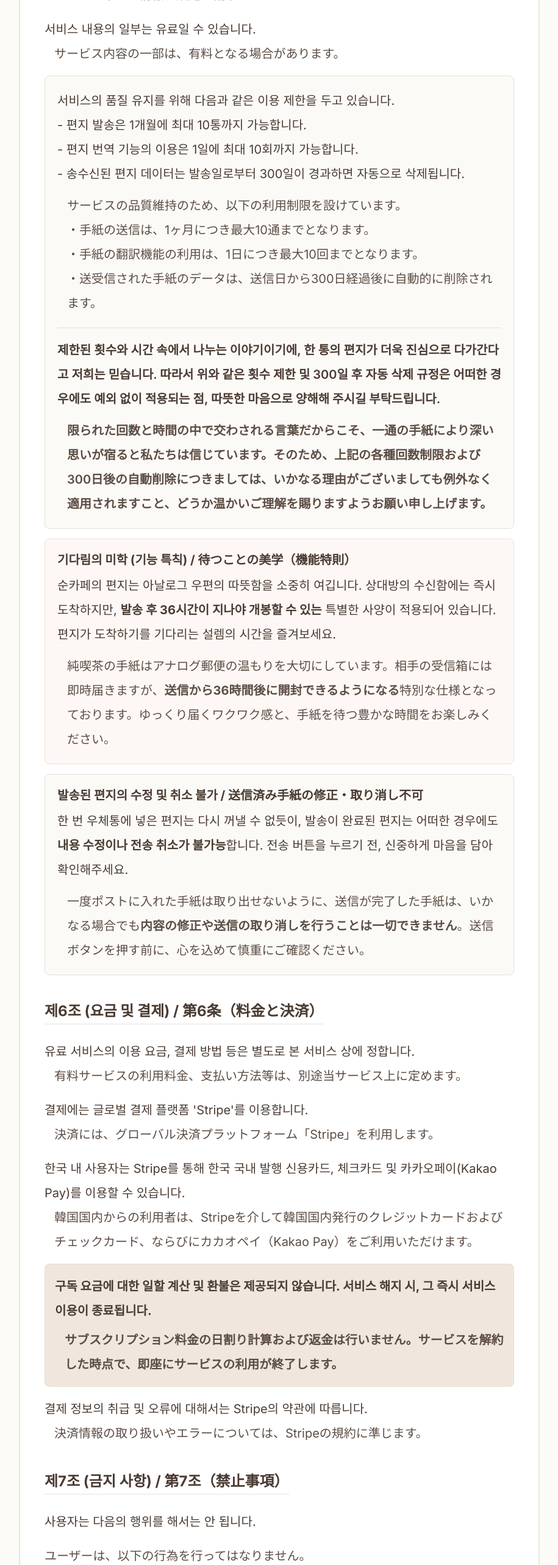
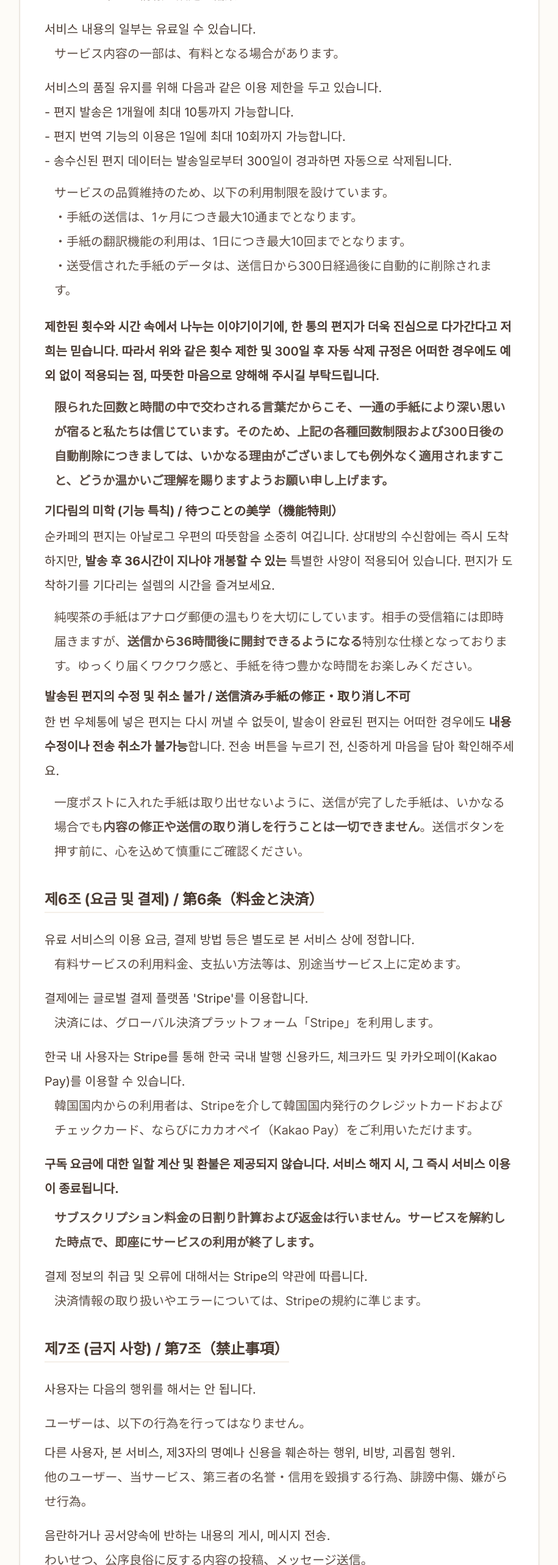
Before and after one commit to pen-pal-mvp/sun-cafe, a Next.js app: page /terms in a window 1280 px wide. Shown: the part 2820-5386 px from the top of the page at 61% size, without its empty margins (182-1097 px from the left). Built offline with nearby package versions, Linux system fonts and the light colour scheme; no server answers.

Commit message:
Flatten terms design

```diff
--- a/src/app/terms/page.tsx
+++ b/src/app/terms/page.tsx
@@ -215,7 +215,6 @@ export default function Terms() {
             <section>
               <h3 className="text-2xl font-bold text-[#4a3b32] mb-3 border-b-2 border-[#f4efe8] inline-block pb-1">제5조 (서비스의 내용) / 第5条（サービスの内容）</h3>
               <div className="space-y-4 mt-3">
-                {/* 💡 番号を削除し、デザインを統一 */}
                 <div>
                   <p className="text-[#4a3b32]">본 서비스는 다음과 같은 기능을 제공합니다.
                     <br/>- 다른 사용자의 프로필 열람
@@ -232,7 +231,9 @@ export default function Terms() {
                   <p className="text-[#4a3b32]">서비스 내용의 일부는 유료일 수 있습니다.</p>
                   <p className="text-[#5c4d44] ml-4">サービス内容の一部は、有料となる場合があります。</p>
                 </div>
-                <div className="bg-[#fcfaf7] p-5 border border-[#e6dfd5] rounded-lg mt-4">
+
+                {/* 💡 背景色や枠線を消してフラット化 */}
+                <div className="mt-4">
                   <p className="text-[#4a3b32]">서비스의 품질 유지를 위해 다음과 같은 이용 제한을 두고 있습니다.
                     <br/>- 편지 발송은 1개월에 최대 10통까지 가능합니다.
                     <br/>- 편지 번역 기능의 이용은 1일에 최대 10회까지 가능합니다.
@@ -243,7 +244,7 @@ export default function Terms() {
                     <br/>・手紙の翻訳機能の利用は、1日につき最大10回までとなります。
                     <br/>・送受信された手紙のデータは、送信日から300日経過後に自動的に削除されます。
                   </p>
-                  <div className="mt-5 pt-4 border-t border-[#e6dfd5]">
+                  <div className="mt-5">
                     <p className="text-[#4a3b32] font-semibold">
                       제한된 횟수와 시간 속에서 나누는 이야기이기에, 한 통의 편지가 더욱 진심으로 다가간다고 저희는 믿습니다. 따라서 위와 같은 횟수 제한 및 300일 후 자동 삭제 규정은 어떠한 경우에도 예외 없이 적용되는 점, 따뜻한 마음으로 양해해 주시길 부탁드립니다.
                     </p>
@@ -252,7 +253,8 @@ export default function Terms() {
                     </p>
                   </div>
                 </div>
-                <div className="bg-[#fdf8f5] p-5 border border-[#f4dfd0] rounded-lg mt-4">
+
+                <div className="mt-4">
                   <p className="text-[#4a3b32] font-bold text-xl mb-2">기다림의 미학 (기능 특칙) / 待つことの美学（機能特則）</p>
                   <p className="text-[#4a3b32]">
                     순카페의 편지는 아날로그 우편의 따뜻함을 소중히 여깁니다. 상대방의 수신함에는 즉시 도착하지만, <b>발송 후 36시간이 지나야 개봉할 수 있는</b> 특별한 사양이 적용되어 있습니다. 편지가 도착하기를 기다리는 설렘의 시간을 즐겨보세요.
@@ -261,7 +263,8 @@ export default function Terms() {
                     純喫茶の手紙はアナログ郵便の温もりを大切にしています。相手の受信箱には即時届きますが、<b>送信から36時間後に開封できるようになる</b>特別な仕様となっております。ゆっくり届くワクワク感と、手紙を待つ豊かな時間をお楽しみください。
                   </p>
                 </div>
-                <div className="bg-[#fcfaf7] p-5 border border-[#e6dfd5] rounded-lg mt-4">
+
+                <div className="mt-4">
                   <p className="text-[#4a3b32] font-bold text-xl mb-2">발송된 편지의 수정 및 취소 불가 / 送信済み手紙の修正・取り消し不可</p>
                   <p className="text-[#4a3b32]">
                     한 번 우체통에 넣은 편지는 다시 꺼낼 수 없듯이, 발송이 완료된 편지는 어떠한 경우에도 <b>내용 수정이나 전송 취소가 불가능</b>합니다. 전송 버튼을 누르기 전, 신중하게 마음을 담아 확인해주세요.
@@ -289,7 +292,8 @@ export default function Terms() {
                   <p className="text-[#5c4d44] ml-4">韓国国内からの利用者は、Stripeを介して韓国国内発行のクレジットカードおよびチェックカード、ならびにカカオペイ（Kakao Pay）をご利用いただけます。</p>
                 </div>
 
-                <div className="bg-[#f0e6dd] p-4 border border-[#e6dfd5] rounded-lg mt-4">
+                {/* 💡 背景色や枠線を消してフラット化 */}
+                <div className="mt-4">
                   <p className="text-[#4a3b32] font-bold">구독 요금에 대한 일할 계산 및 환불은 제공되지 않습니다. 서비스 해지 시, 그 즉시 서비스 이용이 종료됩니다.</p>
                   <p className="text-[#5c4d44] ml-4 mt-2 font-bold">サブスクリプション料金の日割り計算および返金は行いません。サービスを解約した時点で、即座にサービスの利用が終了します。</p>
                 </div>
@@ -307,39 +311,39 @@ export default function Terms() {
                 <p className="text-[#4a3b32]">사용자는 다음의 행위를 해서는 안 됩니다.</p>
                 <p className="text-[#5c4d44] mb-2">ユーザーは、以下の行為を行ってはなりません。</p>
 
-                {/* 💡 番号リスト(ol)から通常のdivの並びに変更 */}
+                {/* 💡 左側の線(pl-4 border-l-2...)や赤いボックスなどの装飾を全て削除してフラット化 */}
                 <div className="space-y-4">
-                  <div className="pl-4 border-l-2 border-[#d3c9c1]">
+                  <div>
                     <p className="text-[#4a3b32]">다른 사용자, 본 서비스, 제3자의 명예나 신용을 훼손하는 행위, 비방, 괴롭힘 행위.</p>
                     <p className="text-[#5c4d44]">他のユーザー、当サービス、第三者の名誉・信用を毀損する行為、誹謗中傷、嫌がらせ行為。</p>
                   </div>
-                  <div className="pl-4 border-l-2 border-[#d3c9c1]">
+                  <div>
                     <p className="text-[#4a3b32]">음란하거나 공서양속에 반하는 내용의 게시, 메시지 전송.</p>
                     <p className="text-[#5c4d44]">わいせつ、公序良俗に反する内容の投稿、メッセージ送信。</p>
                   </div>
-                  <div className="pl-4 border-l-2 border-[#d3c9c1]">
+                  <div>
                     <p className="text-[#4a3b32]">상업적 목적, 정치·종교 활동, 권유 행위.</p>
                     <p className="text-[#5c4d44]">商業目的、政治・宗教活動、勧誘行為。</p>
                   </div>
-                  <div className="pl-4 border-l-2 border-[#d3c9c1]">
+                  <div>
                     <p className="text-[#4a3b32]">자신 또는 제3자의 개인정보를 과도하게 공개하거나 타인의 개인정보를 수집하는 행위.</p>
                     <p className="text-[#5c4d44]">自己または第三者の個人情報を過度に公開、または他者の個人情報を収集する行為。</p>
                   </div>
-                  <div className="bg-red-50 p-4 rounded-lg border border-red-100 pl-4 border-l-4 border-l-red-400">
+                  <div>
                     <p className="text-red-800 font-bold">이메일, 카카오톡, LINE 등 외부 연락처를 교환하거나 기재하여 본 서비스 외부로 유도하는 행위.</p>
                     <p className="text-red-700 font-bold mt-1">メールアドレス、カカオトーク、LINE等の外部連絡先を交換・記載し、当サービス外へ誘導（引き抜き）する行為。</p>
                   </div>
-                  <div className="pl-4 border-l-2 border-[#d3c9c1]">
+                  <div>
                     <p className="text-[#4a3b32]">본 서비스 시스템에 대한 공격, 부정 접속.</p>
                     <p className="text-[#5c4d44]">当サービスのシステムへの攻撃、不正アクセス。</p>
                   </div>
-                  <div className="pl-4 border-l-2 border-[#d3c9c1]">
+                  <div>
                     <p className="text-[#4a3b32]">기타 본 서비스가 부적절하다고 판단하는 행위.</p>
                     <p className="text-[#5c4d44]">その他、当サービスが不適切と判断する行為。</p>
                   </div>
                 </div>
 
-                <div className="bg-[#f0e6dd] p-4 rounded-lg mt-4">
+                <div className="mt-4">
                   <p className="text-[#4a3b32] font-bold text-sm">※ 위 금지 사항(특히 외부 연락처 교환)을 위반할 경우, 사전 경고 없이 계정이 영구 정지 및 삭제될 수 있습니다.</p>
                   <p className="text-[#5c4d44] font-bold text-sm mt-1">※ 上記の禁止事項（特に外部連絡先の交換）に違反した場合、事前の警告なしにアカウントが永久停止・削除される場合があります。</p>
                 </div>
@@ -487,4 +491,4 @@ export default function Terms() {
       </div>
     </main>
   );
-}// force update
+}
```
